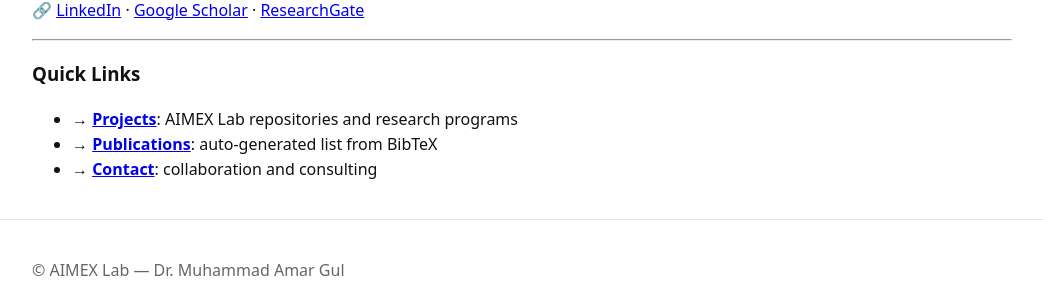
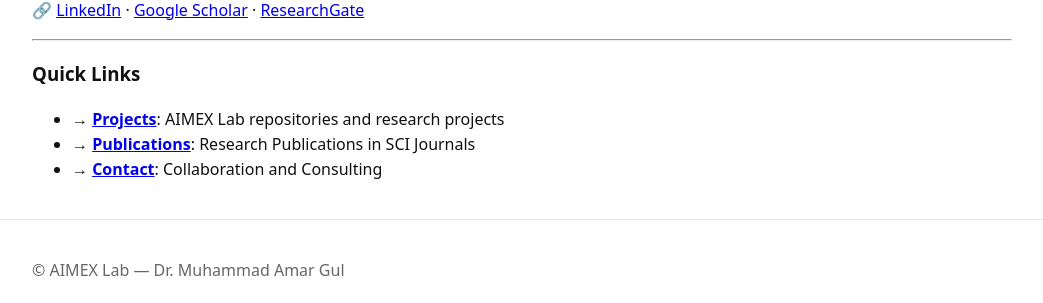
Before and after one commit to Dr-Amar/Dr-Gul.github.io, a Jekyll site: the page built from index.md, in a window 1280 px wide. Shown: the part 454-757 px from the top of the page, without its empty margins (118-1161 px from the left). Built offline with Jekyll 4.4.1, drawn with Linux system fonts in a browser that asks for light colours.

Commit message:
Update index.md

```diff
--- a/index.md
+++ b/index.md
@@ -22,6 +22,6 @@ for geochemistry, ore-system science, and mineral exploration.
 
 ### Quick Links
 
-- → **[Projects](/projects/)**: AIMEX Lab repositories and research programs
-- → **[Publications](/publications/)**: auto-generated list from BibTeX
-- → **[Contact](/contact/)**: collaboration and consulting
+- → **[Projects](/projects/)**: AIMEX Lab repositories and research projects
+- → **[Publications](/publications/)**: Research Publications in SCI Journals
+- → **[Contact](/contact/)**: Collaboration and Consulting
```
